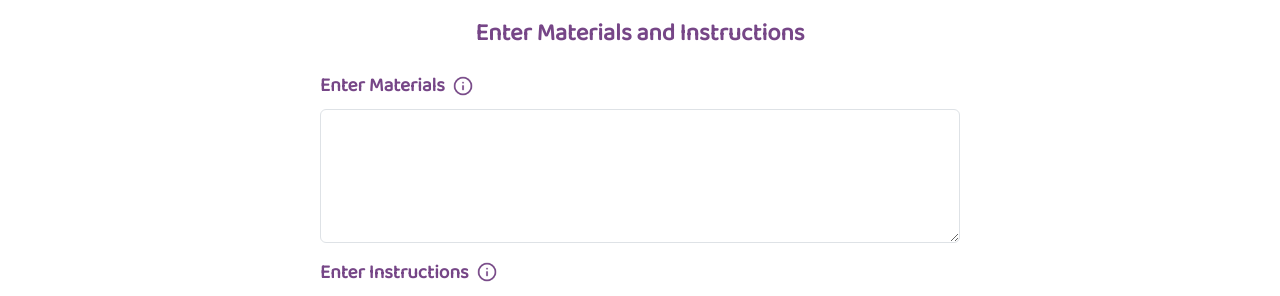
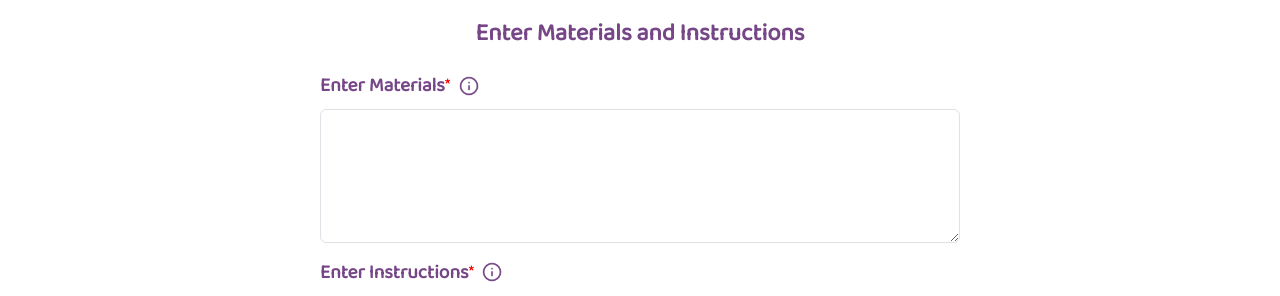
Before and after one commit to BrentMRPalmer/SEG3125Project2-v2, a React (Vite) app in the folder yarn/: page /share in a window 1280 px wide. Shown: the part 490-786 px from the top of the page. Built offline with nearby package versions, Linux system fonts and the light colour scheme.

Commit message:
Required star

```diff
--- a/yarn/src/pages/Share.jsx
+++ b/yarn/src/pages/Share.jsx
@@ -204,7 +204,7 @@ const Share = () => {
 
         <Form.Group className="mb-3" controlId="formBasicComment">
             <div style={{ display: 'flex', alignItems: 'center'}}>
-                <Form.Label className="filter-aes"><b>Enter Materials</b></Form.Label>
+                <Form.Label className="filter-aes"><b>Enter Materials</b><span style={{ color: 'red' }}>*</span></Form.Label>
                 <OverlayTrigger placement="top" overlay={<Tooltip id="type-tooltip">Enter the list of materials (ex: safety eyes, stuffing) and tools (ex: stitch marker, hook size) necessary for the project, with each one on a new line</Tooltip>}>
                     <span style={{ cursor: 'pointer', marginLeft: '0.5em', position: 'relative', top: '-7px' }}>
                         <img
@@ -221,7 +221,7 @@ const Share = () => {
 
         <Form.Group className="mb-3" controlId="formBasicComment">
             <div style={{ display: 'flex', alignItems: 'center'}}>
-                <Form.Label className="filter-aes"><b>Enter Instructions</b></Form.Label>
+                <Form.Label className="filter-aes"><b>Enter Instructions</b><span style={{ color: 'red' }}>*</span></Form.Label>
                 <OverlayTrigger placement="top" overlay={<Tooltip id="type-tooltip">Enter the instructions for the pattern with one on each line</Tooltip>}>
                     <span style={{ cursor: 'pointer', marginLeft: '0.5em', position: 'relative', top: '-7px' }}>
                         <img
```
